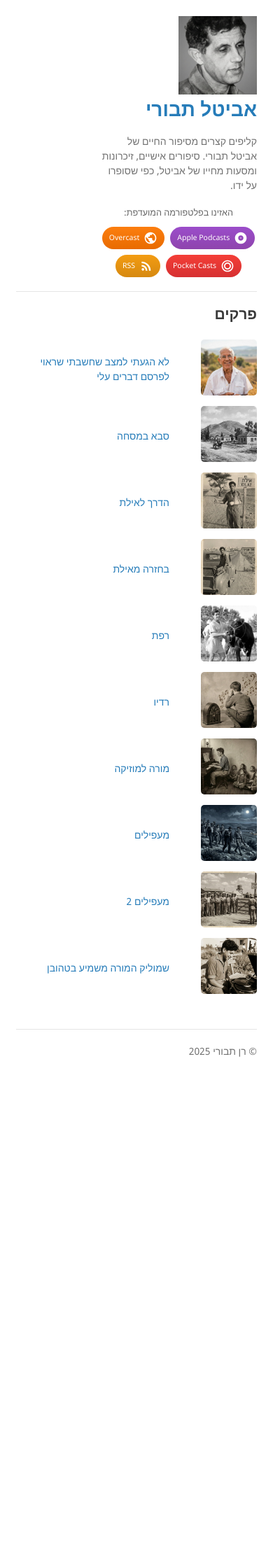
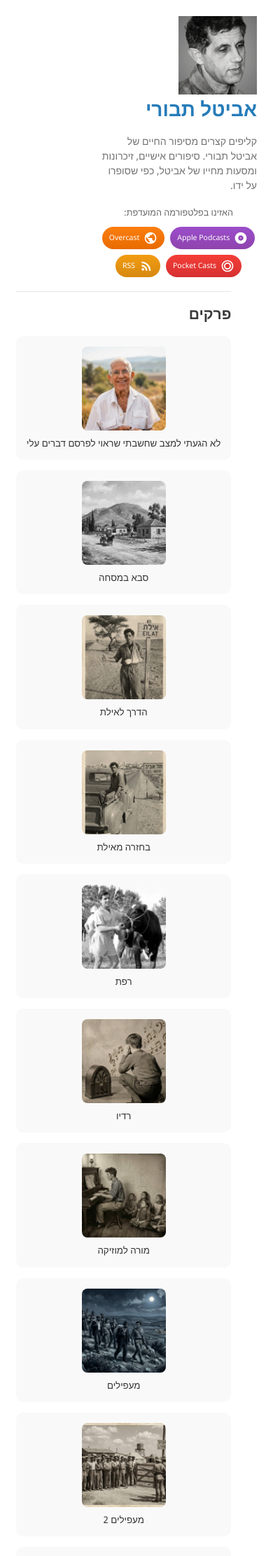
Before and after one commit to rantav/avital, a Jekyll site: the page built from index.md, in a window 390 px wide. Shown: the top 2223 px of the page at 70% size. Built offline with Jekyll 4.4.1, drawn with Linux system fonts in a browser that asks for light colours; before the commit the page ends 1512 px from its top, so only the background shows below that; some of the changed text lies outside the part shown.

Commit message:
Convert posts to responsive grid layout (2-3 columns on wide screens)

```diff
--- a/_includes/navigation.html
+++ b/_includes/navigation.html
@@ -1,22 +1,15 @@
-<table>
+<div class="posts-grid">
   {% if site.post_order == "oldest" %}
   {% assign posts = site.posts | reverse %}
   {% else %}
   {% assign posts = site.posts %}
   {% endif %}
   {% for post in posts %}
-  <tr>
+  <a href="{{ post.url | absolute_url }}" class="post-card">
     {% if post.photo-url %}
-    <td class="thumbnail-cell">
-      <a href="{{ post.url | absolute_url }}">
-        <img src="{{ post.photo-url | relative_url }}" alt="{{ post.title }}" class="post-thumbnail" />
-      </a>
-    </td>
+    <img src="{{ post.photo-url | relative_url }}" alt="{{ post.title }}" class="post-thumbnail" />
     {% endif %}
-    <td>
-      <a href="{{ post.url | absolute_url }}">{{ post.title }}</a><br />
-      <!-- <small>{{ post.date | date: "%-d %B %Y" }}</small> -->
-    </td>
-  </tr>
+    <span class="post-title">{{ post.title }}</span>
+  </a>
   {% endfor %}
-</table>
+</div>
--- a/assets/css/style.scss
+++ b/assets/css/style.scss
@@ -27,22 +27,56 @@ img#logo {
 	margin-bottom:20px;
 }
 
-.post-thumbnail {
-	width:80px;
-	height:80px;
-	object-fit:cover;
-	border-radius:5px;
+/* Posts Grid Layout */
+.posts-grid {
+	display: grid;
+	grid-template-columns: 1fr;
+	gap: 15px;
 }
 
-.thumbnail-cell {
-	width:100px;
-	padding-right:15px;
-	vertical-align:top;
+@media (min-width: 600px) {
+	.posts-grid {
+		grid-template-columns: repeat(2, 1fr);
+		gap: 20px;
+	}
 }
 
-[dir="rtl"] .thumbnail-cell {
-	padding-right:0;
-	padding-left:15px;
+@media (min-width: 1000px) {
+	.posts-grid {
+		grid-template-columns: repeat(3, 1fr);
+		gap: 25px;
+	}
+}
+
+.post-card {
+	display: flex;
+	flex-direction: column;
+	align-items: center;
+	text-decoration: none;
+	padding: 15px;
+	border-radius: 10px;
+	background: #f9f9f9;
+	transition: transform 0.2s, box-shadow 0.2s;
+}
+
+.post-card:hover {
+	transform: translateY(-3px);
+	box-shadow: 0 6px 20px rgba(0,0,0,0.1);
+}
+
+.post-thumbnail {
+	width: 120px;
+	height: 120px;
+	object-fit: cover;
+	border-radius: 8px;
+	margin-bottom: 10px;
+}
+
+.post-title {
+	font-size: 0.95em;
+	text-align: center;
+	color: #333;
+	line-height: 1.3;
 }
 
 /* Podcast Subscribe Buttons */
```
Also changed, not shown: _posts/2025-12-07-thunders.md (added, +16 -0 lines), assets/img/avital11.jpg (added), assets/img/avital12.jpg (added), assets/img/avital13.jpg (added), assets/img/avital14.jpg (added), assets/img/avital15.jpg (added), 5 other files.
